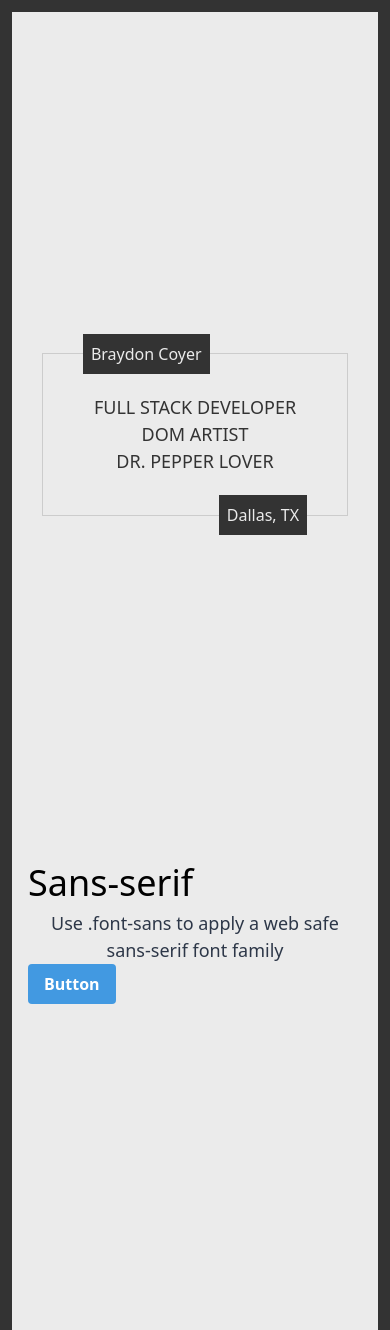
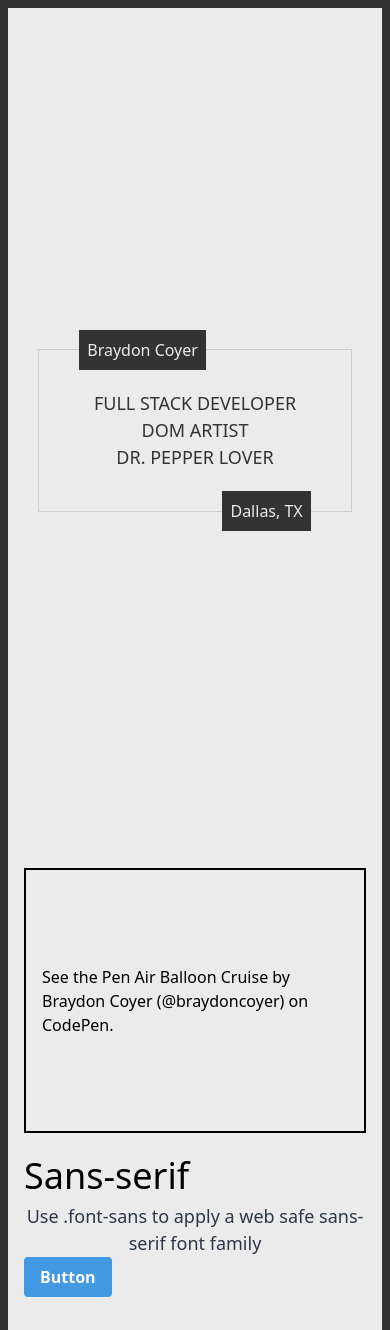
Before and after one commit to braydoncoyer/tailwinduiapplication, an Angular app: page / in a window 390 px wide. Shown: the top 1330 px of the page. Built offline with nearby package versions, Linux system fonts and the light colour scheme.

Commit message:
changed border sizes for mobile and desktop

```diff
--- a/src/app/app.component.html
+++ b/src/app/app.component.html
@@ -1,4 +1,4 @@
-<div class="min-h-screen min-w-screen border-solid border-12 border-primaryDark bg-primaryBg">
+<div class="min-h-screen min-w-screen border-solid border-8 border-primaryDark bg-primaryBg md:border-12">
 
 <!--  Hero Section-->
   <div class="container text-primaryDark flex justify-center items-center min-h-screen">
@@ -23,6 +23,15 @@
 
 
   <div class="container min-h-screen">
+    <p class="codepen" data-height="265" data-theme-id="dark" data-default-tab="result" data-user="braydoncoyer" data-slug-hash="NWqYMmV" style="height: 265px; box-sizing: border-box; display: flex; align-items: center; justify-content: center; border: 2px solid; margin: 1em 0; padding: 1em;" data-pen-title="Air Balloon Cruise ">
+  <span>See the Pen <a href="https://codepen.io/braydoncoyer/pen/NWqYMmV">
+  Air Balloon Cruise </a> by Braydon Coyer (<a href="https://codepen.io/braydoncoyer">@braydoncoyer</a>)
+  on <a href="https://codepen.io">CodePen</a>.</span>
+    </p>
+    <script async src="https://static.codepen.io/assets/embed/ei.js"></script>
+
+
+
     <h1 class="text-4xl">Sans-serif</h1>
     <p class="font-sans text-lg text-gray-800 text-center">Use .font-sans to apply a web safe sans-serif font family</p>
     <button class="bg-blue-500 hover:bg-blue-700 text-white font-bold py-2 px-4 rounded h-10">
```
